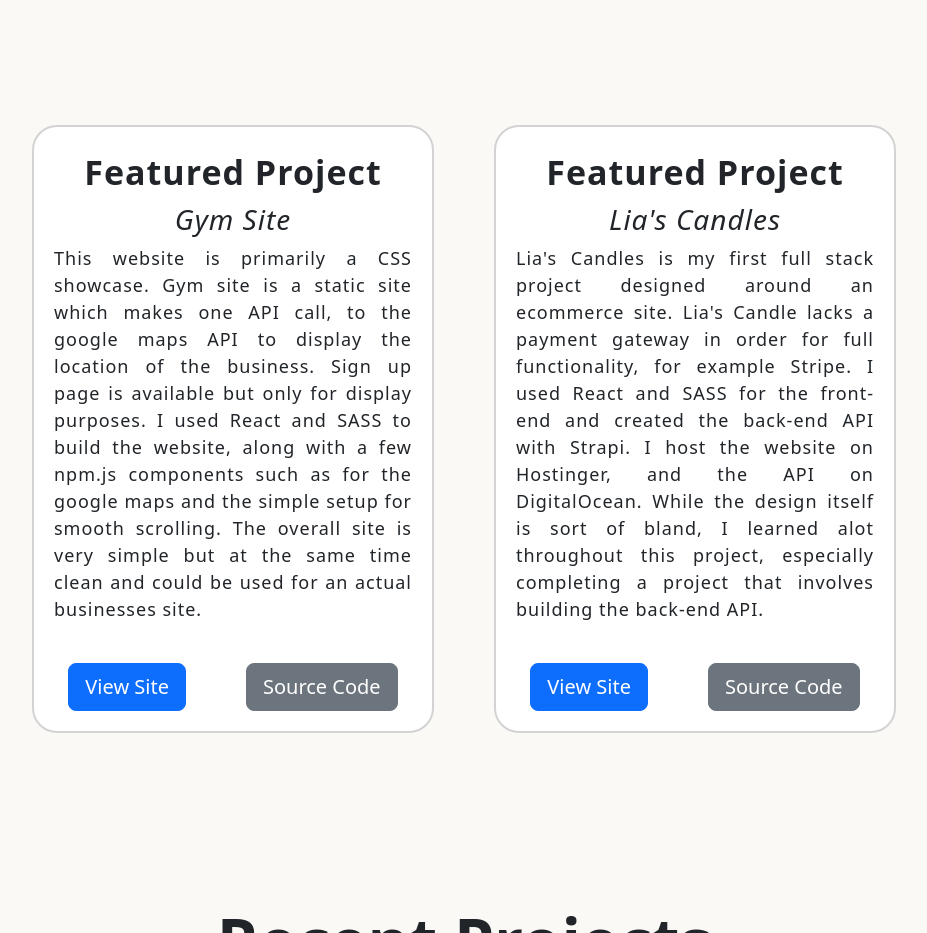
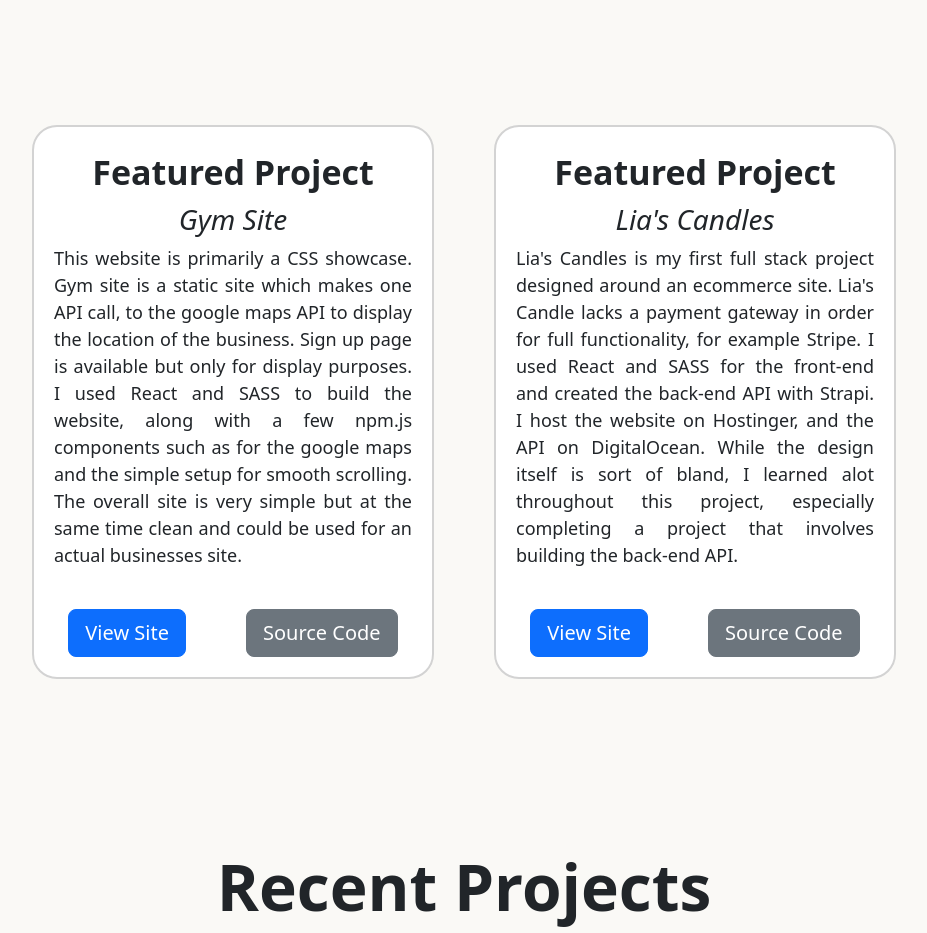
Before and after one commit to pmcmahan1/portfolio-site, a React (Vite) app: page / in a window 1280 px wide. Shown: the part 2860-3793 px from the top of the page, without its empty margins (176-1103 px from the left). Built offline with nearby package versions, Linux system fonts and the light colour scheme.

Commit message:
css change

```diff
--- a/src/App.css
+++ b/src/App.css
@@ -267,7 +267,6 @@ textarea {
   padding: 20px;
   max-width: 800px;
   align-self: stretch;
-  letter-spacing: 1px;
 }
 
 .featured-body-text{
```
